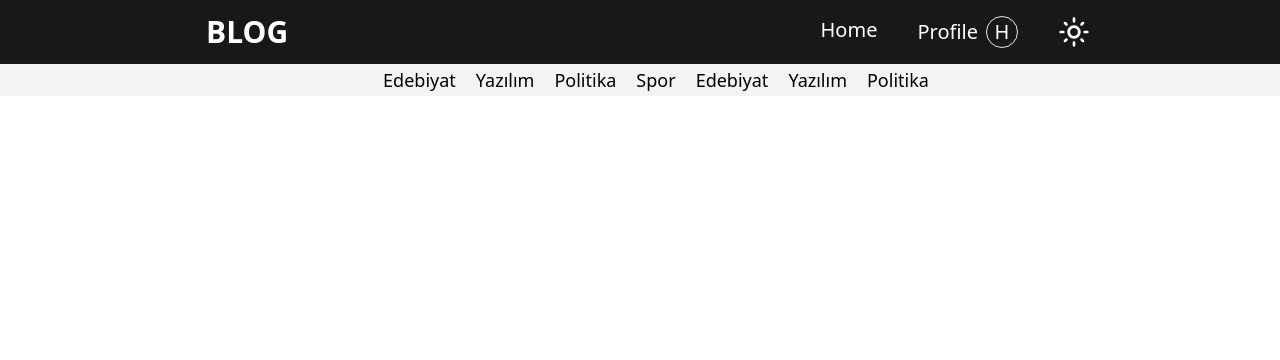
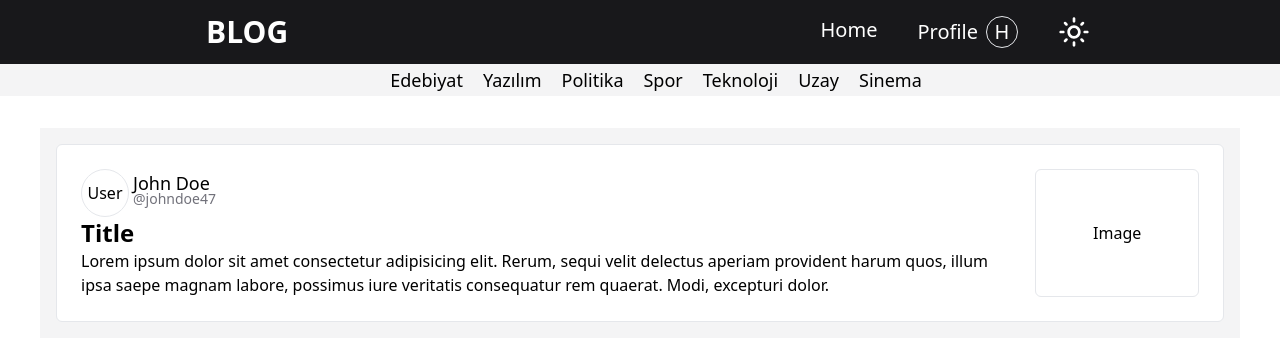
Before and after one commit to kayamazlum/Blog-App-Front, a Next.js app: page / in a window 1280 px wide. Shown: the top 360 px of the page. Built offline with nearby package versions, Linux system fonts and the light colour scheme.

Commit message:
content kısmı yapilmaya baslandi

```diff
--- a/package.json
+++ b/package.json
@@ -9,6 +9,7 @@
     "lint": "next lint"
   },
   "dependencies": {
+    "lucide-react": "^0.475.0",
     "next": "15.1.6",
     "react": "^19.0.0",
     "react-dom": "^19.0.0",
--- a/src/app/page.tsx
+++ b/src/app/page.tsx
@@ -1,3 +1,4 @@
+import AllContent from "@/components/AllContent";
 import CategoryNav from "@/components/categoryNav";
 import Header from "@/components/header";
 
@@ -6,6 +7,7 @@ export default function Home() {
     <div className="">
       <Header />
       <CategoryNav />
+      <AllContent />
     </div>
   );
 }
--- /dev/null
+++ b/src/components/AllContent/index.tsx
@@ -0,0 +1,18 @@
+import React from "react";
+import PostCard from "../postCard";
+
+const AllContent = () => {
+  return (
+    <div className="w-full flex justify-center text-black dark:text-white mt-8">
+      <div className="w-[1200px] md:mx-8 sm:mx-4 mx-2 bg-zinc-100 dark:bg-zinc-900 p-4 ">
+        <div className="w-full flex flex-row">
+          <div className=" w-full">
+            <PostCard />
+          </div>
+        </div>
+      </div>
+    </div>
+  );
+};
+
+export default AllContent;
--- a/src/components/categoryNav/index.tsx
+++ b/src/components/categoryNav/index.tsx
@@ -3,7 +3,7 @@ import React from "react";
 const CategoryNav = () => {
   return (
     <div className="bg-zinc-100 dark:bg-slate-200 text-black h-8 w-full flex justify-center items-center ">
-      <div className="w-[900px] flex justify-center items-center ml-8 gap-5 text-lg overflow-x-auto whitespace-nowrap scrollbar-hide">
+      <div className="max-w-[900px] flex justify-center items-center ml-8 gap-5 text-lg overflow-x-auto whitespace-nowrap scrollbar-hide">
         <span className="cursor-pointer hover:text-red-500 transition duration-300 ">
           Edebiyat
         </span>
@@ -17,13 +17,13 @@ const CategoryNav = () => {
           Spor
         </span>
         <span className="cursor-pointer hover:text-red-500 transition duration-300 ">
-          Edebiyat
+          Teknoloji
         </span>
         <span className="cursor-pointer hover:text-red-500 transition duration-300 ">
-          Yazılım
+          Uzay
         </span>
         <span className="cursor-pointer hover:text-red-500 transition duration-300 ">
-          Politika
+          Sinema
         </span>
       </div>
     </div>
--- /dev/null
+++ b/src/components/postCard/index.tsx
@@ -0,0 +1,35 @@
+import React from "react";
+
+const PostCard = () => {
+  return (
+    <div className="flex gap-4 rounded-md border p-6 bg-white">
+      <div className="flex flex-col">
+        <div className="flex ">
+          <div className="flex gap-1 ">
+            <span className="rounded-full w-12 h-12 border flex items-center justify-center cursor-pointer">
+              User
+            </span>
+            <div className="flex flex-col">
+              <span className="text-lg">John Doe</span>
+              <span className="-mt-2 text-sm text-zinc-500 cursor-pointer   ">
+                @johndoe47
+              </span>
+            </div>
+          </div>
+        </div>
+        <h1 className="text-2xl font-semibold">Title</h1>
+        <p>
+          Lorem ipsum dolor sit amet consectetur adipisicing elit. Rerum, sequi
+          velit delectus aperiam provident harum quos, illum ipsa saepe magnam
+          labore, possimus iure veritatis consequatur rem quaerat. Modi,
+          excepturi dolor.
+        </p>
+      </div>
+      <div className="border rounded-md h-32 w-72 items-center flex justify-center">
+        Image
+      </div>
+    </div>
+  );
+};
+
+export default PostCard;
```
Also changed, not shown: 1 other file (tests, documents, lock files or other folders).
